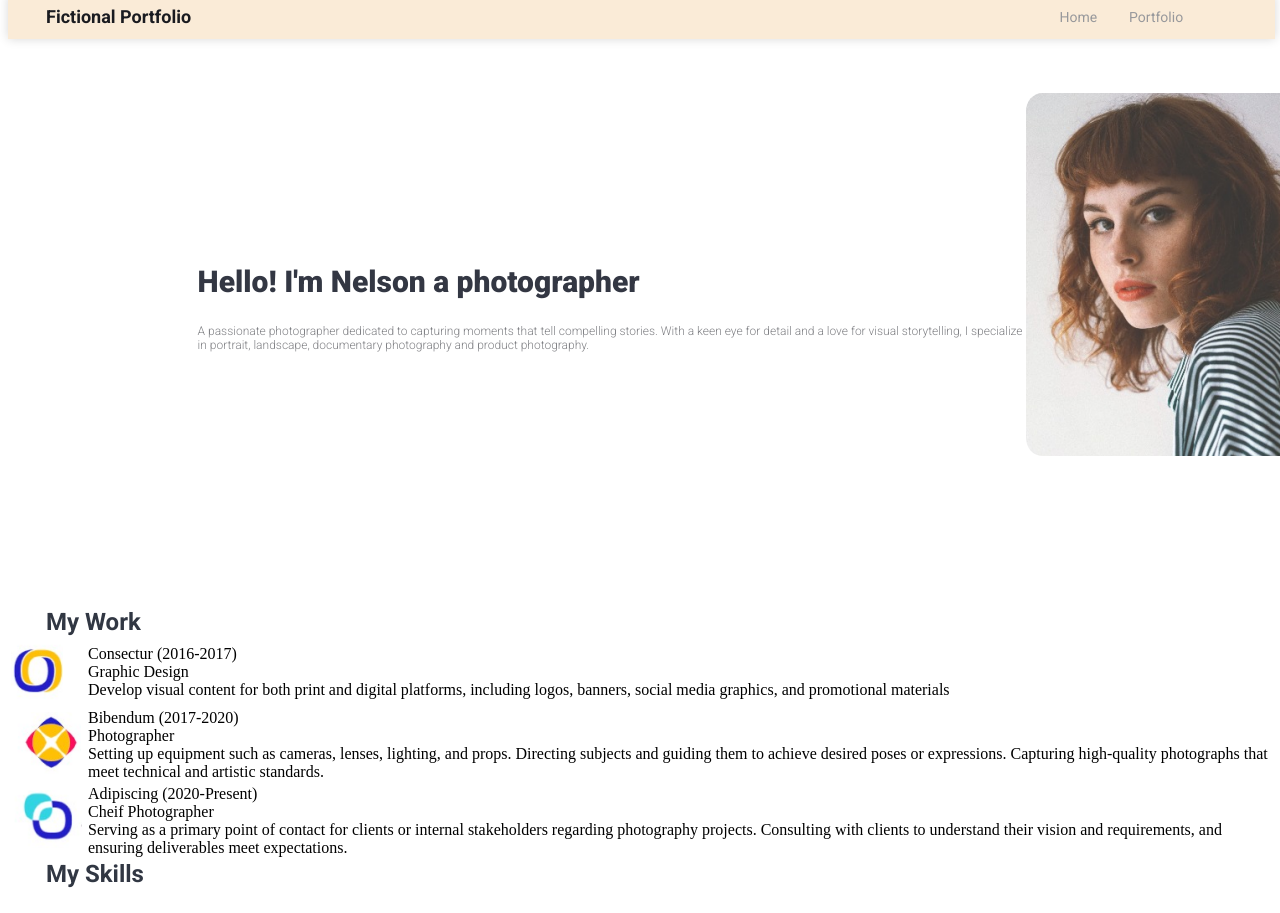
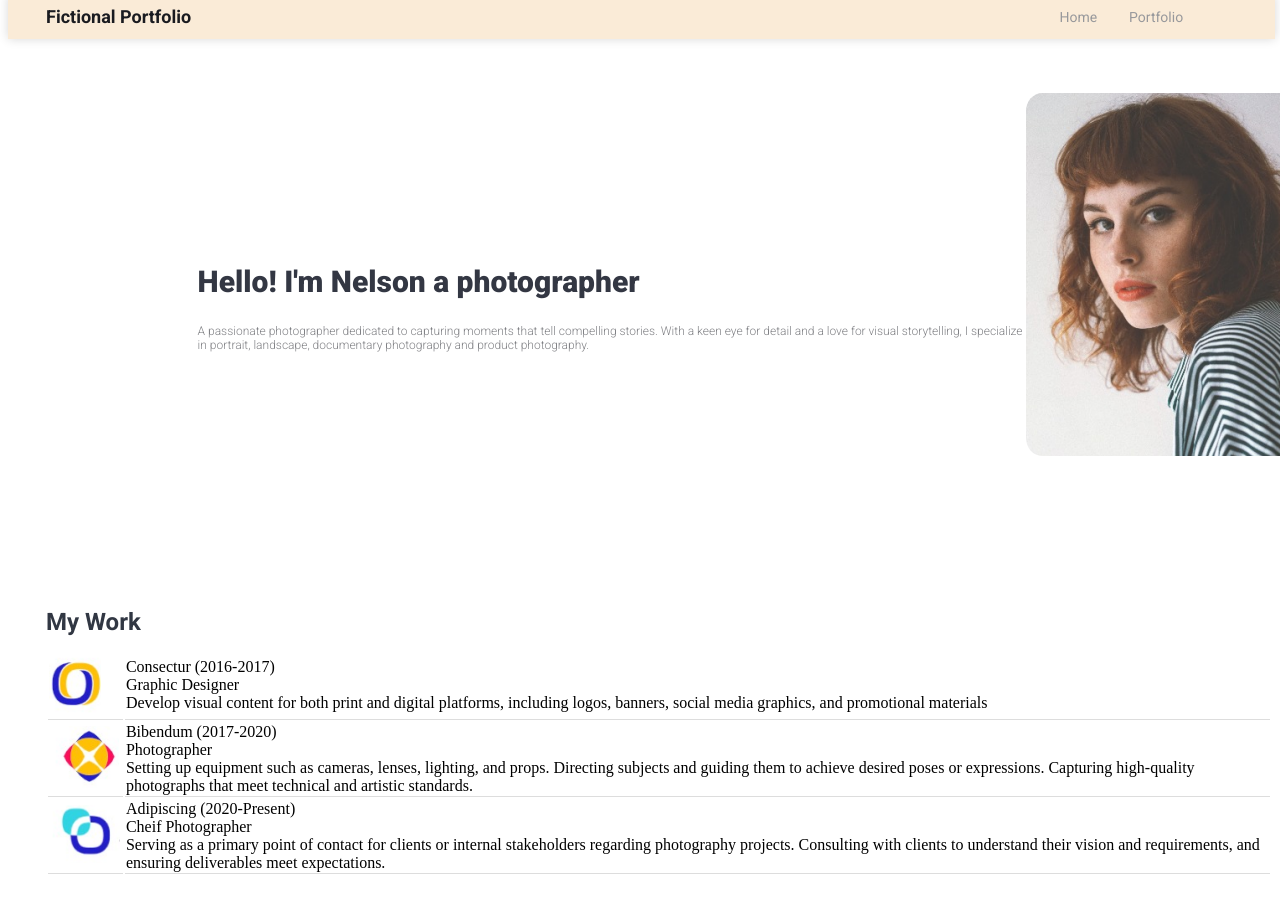
Before and after one commit to prasanthcse18/Fictional-Portfolio, an Angular app in the folder FictionalProtfolio/: page /home in a window 1280 px wide. Shown: the top 913 px of the page. Built offline with nearby package versions, Linux system fonts and the light colour scheme.

Commit message:
table Styling

```diff
--- a/FictionalProtfolio/src/app/app.component.html
+++ b/FictionalProtfolio/src/app/app.component.html
@@ -1,2 +1,3 @@
 <app-header></app-header>
 <router-outlet />
+<app-footer></app-footer>
--- a/FictionalProtfolio/src/app/home/home.component.html
+++ b/FictionalProtfolio/src/app/home/home.component.html
@@ -6,7 +6,7 @@
     </div>
    </div>
    <div class="img-class">
-    <img class="image-style" src="assets/images/profilepic.png"/>
+    <img class="image-style" src="assets/images/profilepic.png" alt="image not available"/>
     </div>
 </div>
 <div id="work-section">
@@ -18,14 +18,14 @@
       <tbody>
       <tr>
       <td colspan="3">
-        <img src="assets/images/experience_one.png">
+        <img src="assets/images/experience_one.png"  alt="image not available"/>
       </td>
       <td>
-        <div>Consectur (2016-2017)</div>
-        <div>
-          Graphic Design
+        <div class="org-name">Consectur (2016-2017)</div>
+        <div class="designation">
+          Graphic Designer
         </div>
-        <div>
+        <div class="role-responsblity">
           Develop visual content for both print and digital platforms, including logos, banners, social media graphics, and promotional materials
         </div>
       </td>
@@ -34,7 +34,7 @@
 
       <tr>
         <td colspan="3">
-          <img src="assets/images/experience_two.png">
+          <img src="assets/images/experience_two.png"  alt="image not available"/>
         </td>
         <td>
           <div>Bibendum (2017-2020)</div>
@@ -88,4 +88,3 @@
    </div>
   </div>
 </div>
-<app-footer></app-footer>
--- a/FictionalProtfolio/src/app/home/home.component.scss
+++ b/FictionalProtfolio/src/app/home/home.component.scss
@@ -94,4 +94,12 @@ app-header{
     margin-left: 3%;
 }
 
+th, td {
+    border-bottom: 1px solid #ddd;
+  }
+
+table{
+    margin: 1% 0 3% 3%;
 }
+
+}
```
